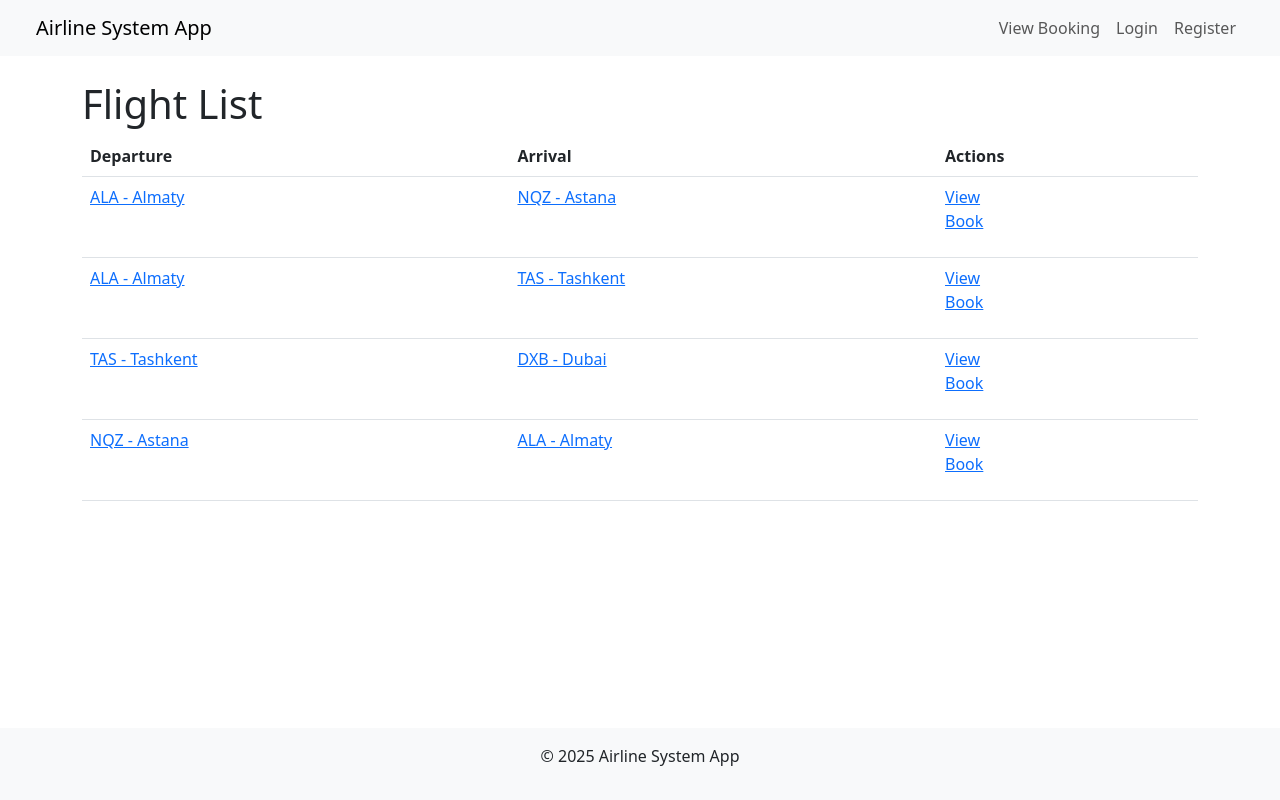
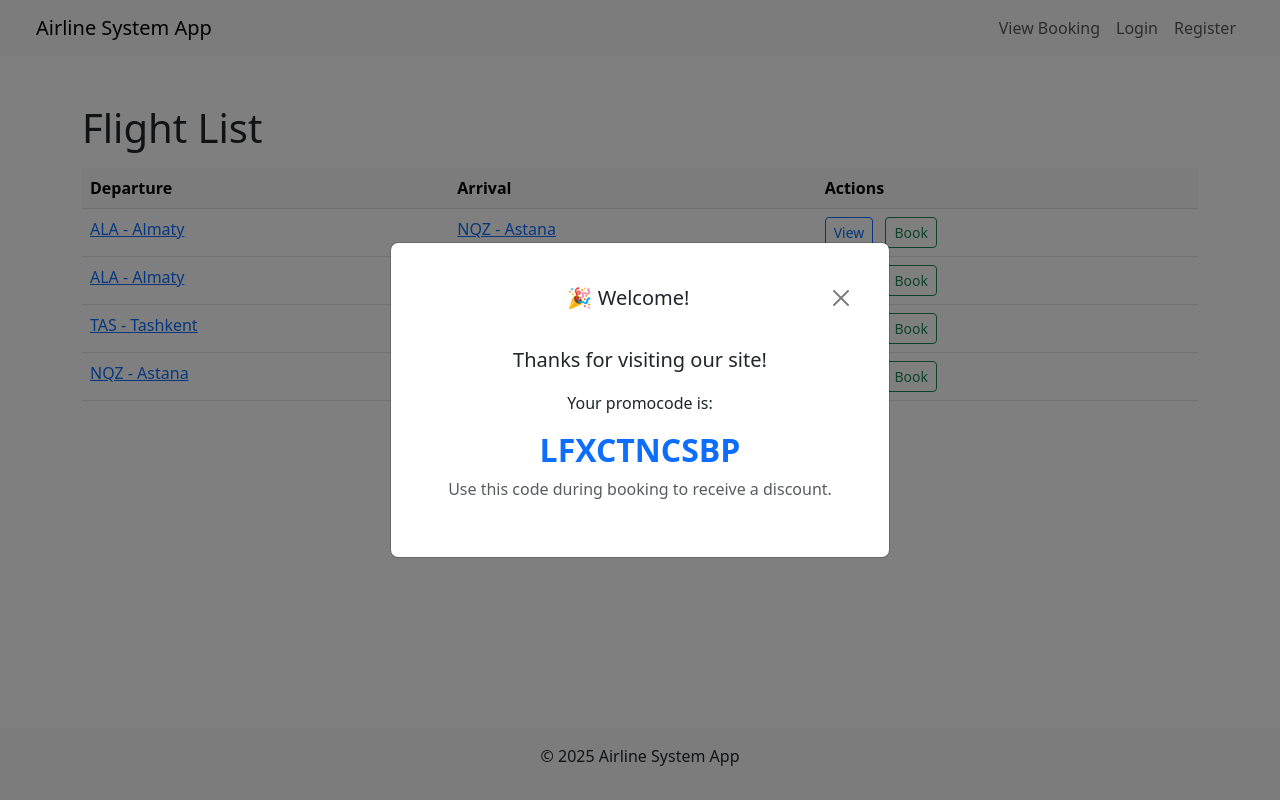
Before and after one commit to Tikava/airline-system, a Django app: page / in a window 1280 px wide. Run offline with Django 4.2, Linux system fonts and the light colour scheme; data comes from the database, SQL or seed files in the repository; both versions use the stored data as it was after the commit.

Commit message:
feat: enhance first visit experience with promocode generation and modal display for new users

```diff
--- a/airline_system/airline_system/middleware.py
+++ b/airline_system/airline_system/middleware.py
@@ -1,12 +1,18 @@
 from flights.models import Passenger
-
+import random
+import string
 
 class FirstVisitMiddleware:
     def __init__(self, get_response):
         self.get_response = get_response
 
     def __call__(self, request):
-        if request.user.is_authenticated:
+        if not request.user.is_authenticated:
+            if not request.COOKIES.get('first_visit_done'):
+                promo = self.generate_random_promocode()
+                request.session['guest_promo'] = promo
+                request.session['show_guest_promocode_modal'] = True
+        else:
             try:
                 passenger = Passenger.objects.get(user=request.user)
                 if not passenger.promocode:
@@ -16,8 +22,13 @@ class FirstVisitMiddleware:
                     request.session['show_promocode_modal'] = True
             except Passenger.DoesNotExist:
                 pass
-        return self.get_response(request)
+
+        response = self.get_response(request)
+
+        if not request.user.is_authenticated and not request.COOKIES.get('first_visit_done'):
+            response.set_cookie('first_visit_done', 'yes', max_age=60*60*24*365)  # 1 year
+
+        return response
 
     def generate_random_promocode(self):
-        import random, string
         return ''.join(random.choices(string.ascii_uppercase + string.digits, k=10))
--- a/airline_system/flights/templates/flights/index.html
+++ b/airline_system/flights/templates/flights/index.html
@@ -2,27 +2,28 @@
 
 {% block content %}
   {% if show_promocode_modal %}
-    <!-- Modal -->
+    <!-- Promo Modal -->
     <div class="modal fade" id="promoModal" tabindex="-1" aria-labelledby="promoLabel" aria-hidden="true">
       <div class="modal-dialog modal-dialog-centered">
         <div class="modal-content text-center p-4">
           <div class="modal-header border-0">
             <h5 class="modal-title w-100" id="promoLabel">🎉 Welcome!</h5>
-            <button type="button" class="btn-close" data-bs-dismiss="modal"></button>
+            <button type="button" class="btn-close" data-bs-dismiss="modal" aria-label="Close"></button>
           </div>
           <div class="modal-body">
-            <p class="fs-5">Thanks for joining us!</p>
+            <p class="fs-5">Thanks for visiting our site!</p>
             <p>Your promocode is:</p>
-            <h2 class="text-primary">{{ promocode }}</h2>
+            <h2 class="text-primary fw-bold">{{ promocode }}</h2>
+            <p class="text-muted">Use this code during booking to receive a discount.</p>
           </div>
         </div>
       </div>
     </div>
   {% endif %}
 
-  <h1>Flight List</h1>
-  <table class="table">
-      <thead>
+  <h1 class="mt-4 mb-3">Flight List</h1>
+  <table class="table table-hover">
+    <thead class="table-light">
       <tr>
         <th>Departure</th>
         <th>Arrival</th>
@@ -32,12 +33,24 @@
     <tbody>
       {% for flight in flights %}
       <tr>
-              <td><a href="{% url 'flights:airport_detail' flight.origin.code %}">{{ flight.origin }}</a></td>
-              <td><a href="{% url 'flights:airport_detail' flight.destination.code %}">{{ flight.destination }}</a></td>
         <td>
-                  <ul class="list-inline">
-                      <li><a href="{% url 'flights:flight_detail' flight.id %}">View</a></li>
-                      <li><a href="{% url 'flights:flight_book' flight.id %}">Book</a></li>
+          <a href="{% url 'flights:airport_detail' flight.origin.code %}">
+            {{ flight.origin }}
+          </a>
+        </td>
+        <td>
+          <a href="{% url 'flights:airport_detail' flight.destination.code %}">
+            {{ flight.destination }}
+          </a>
+        </td>
+        <td>
+          <ul class="list-inline mb-0">
+            <li class="list-inline-item">
+              <a href="{% url 'flights:flight_detail' flight.id %}" class="btn btn-outline-primary btn-sm">View</a>
+            </li>
+            <li class="list-inline-item">
+              <a href="{% url 'flights:flight_book' flight.id %}" class="btn btn-outline-success btn-sm">Book</a>
+            </li>
           </ul>
         </td>
       </tr>
@@ -49,8 +62,10 @@
 {% block scripts %}
   {% if show_promocode_modal %}
   <script>
+    window.addEventListener('load', function () {
       const promoModal = new bootstrap.Modal(document.getElementById('promoModal'));
-    window.addEventListener('load', () => promoModal.show());
+      promoModal.show();
+    });
   </script>
   {% endif %}
 {% endblock %}
--- a/airline_system/flights/views.py
+++ b/airline_system/flights/views.py
@@ -6,19 +6,25 @@ from . import forms
 
 def index(request):
     show_modal = request.session.pop('show_promocode_modal', False)
+    guest_modal = request.session.pop('show_guest_promocode_modal', False)
     promocode = None
+
     if request.user.is_authenticated:
         try:
             passenger = models.Passenger.objects.get(user=request.user)
             promocode = passenger.promocode
         except models.Passenger.DoesNotExist:
             pass
+    else:
+        if guest_modal:
+            promocode = request.session.pop('guest_promo', None)
 
     return render(request, 'flights/index.html', {
         'flights': models.Flight.objects.all(),
-        'show_promocode_modal': show_modal,
+        'show_promocode_modal': show_modal or guest_modal,
         'promocode': promocode
     })
+
 
 
 def flight_detail(request, flight_id):
```
Also changed, not shown: airline_system/db.sqlite3. Lines whose indentation alone changed are shown as unchanged.
